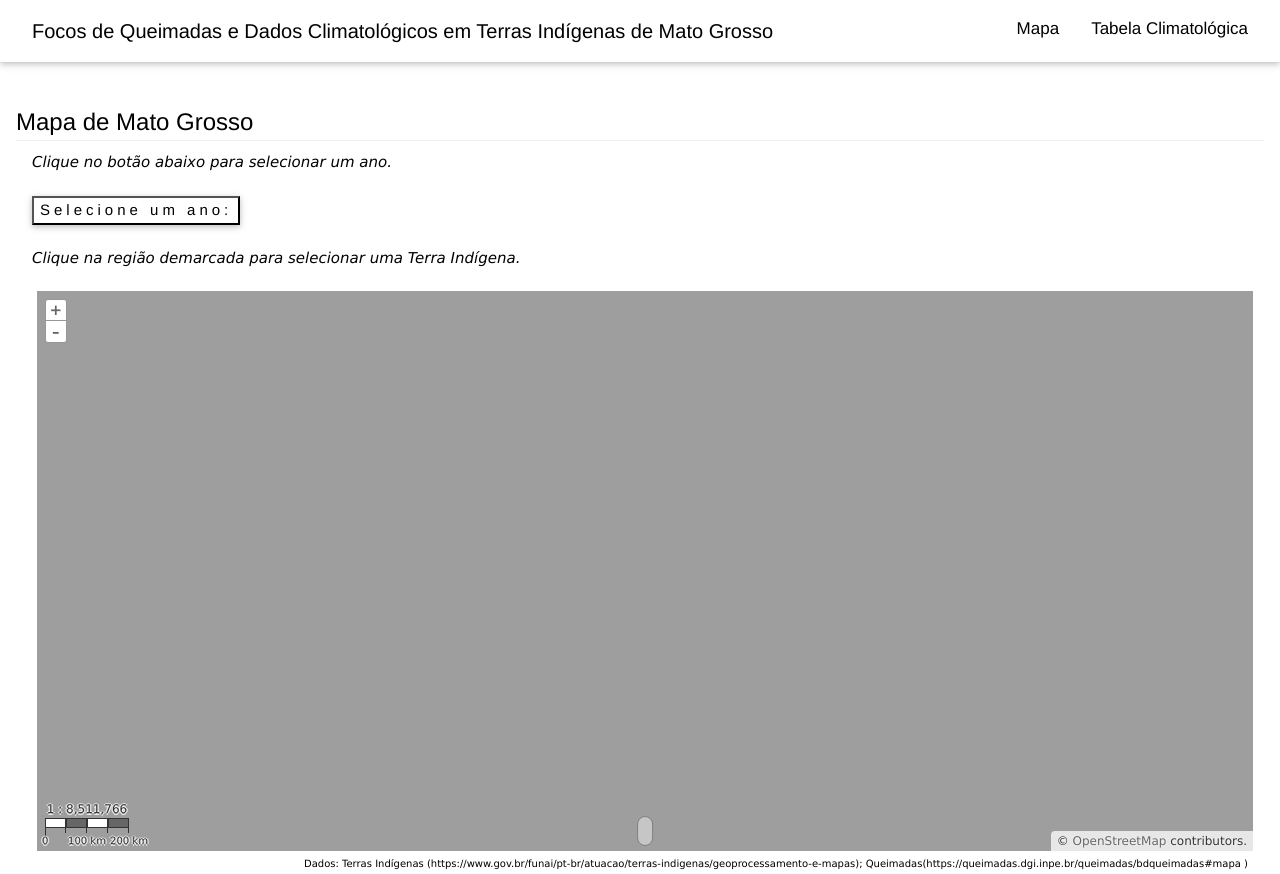
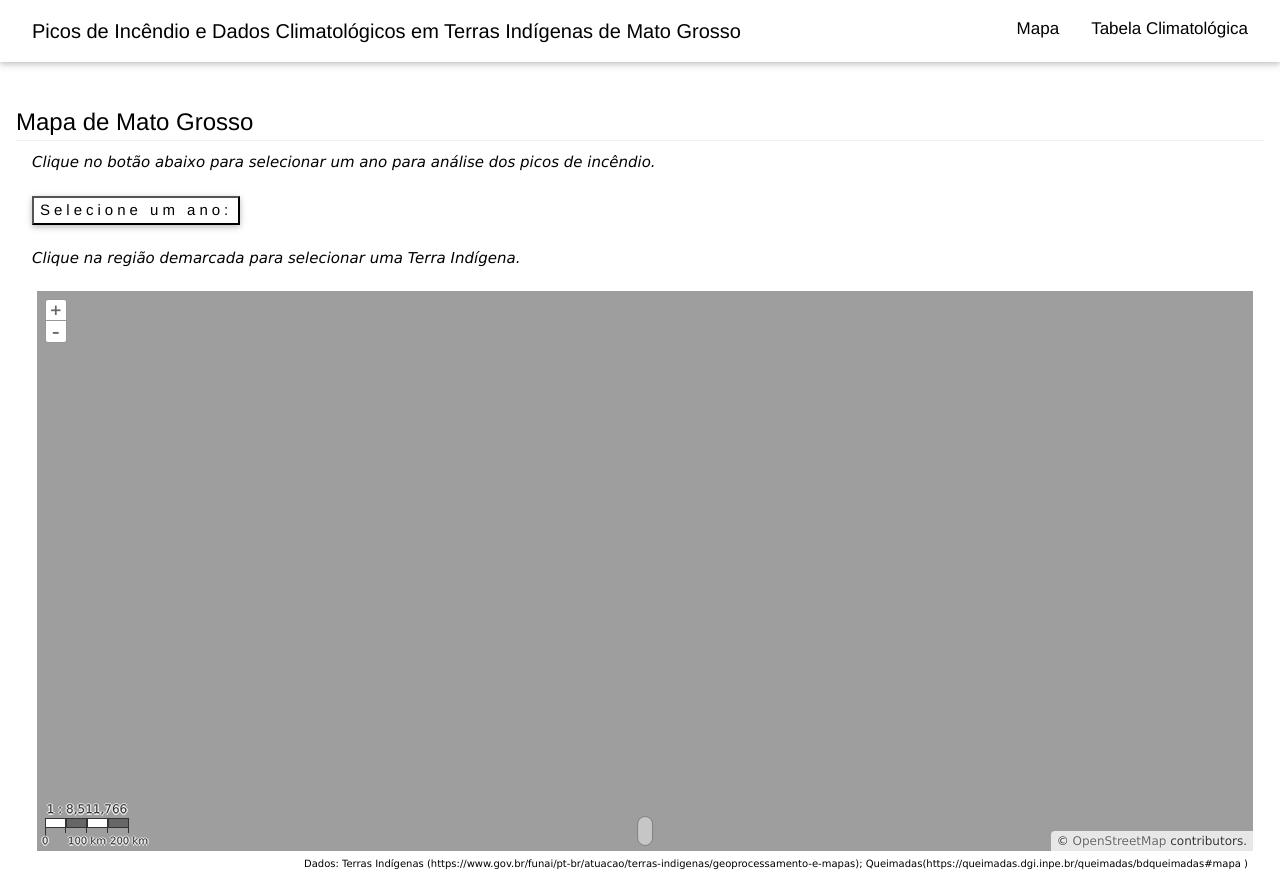
Before and after one commit to giuliannamoretti/frontend, a website built with Vite: page index.html in a window 1280 px wide. Shown: the top 874 px of the page. Built offline with nearby package versions, Linux system fonts and the light colour scheme; a script that the page names is missing; files whose address does not match are found by name.

Commit message:
projeto final

```diff
--- a/index.html
+++ b/index.html
@@ -14,7 +14,7 @@
 <body>
 
   <div class="w3-bar w3-white we-wide w3-padding w3-card">
-    <a href="#home" class="w3-bar-item w3-button " style="font-family: Helvetica; font-size: 20px;">Focos de Queimadas e
+    <a href="#home" class="w3-bar-item w3-button " style="font-family: Helvetica; font-size: 20px;">Picos de Incêndio e
       Dados Climatológicos em Terras Indígenas de Mato Grosso</a>
     <div class="w3-right w3-hide-small">
       <a href="http://127.0.0.1:5173/#mapa" class="w3-bar-item w3-button"
@@ -26,7 +26,7 @@
   <div class="w3-container w3-padding-32" id="contact">
     <h3 class="w3-border-bottom w3-border-light-grey" style="font-family: Helvetica;" id="mapa">Mapa de Mato Grosso</h3>
     <div class="w3-container" id="select">
-      <i>Clique no botão abaixo para selecionar um ano.</i>
+      <i>Clique no botão abaixo para selecionar um ano para análise dos picos de incêndio.</i>
       <br>
       <br>
       <button class="w3-card w3-wide w3-bar-item w3-white" id="myBtn" style="font-family: Helvetica;">Selecione um
--- a/package.json
+++ b/package.json
@@ -13,7 +13,6 @@
     "vite": "^3.0.9"
   },
   "dependencies": {
-    "@popperjs/core": "^2.11.6",
     "jquery": "^3.6.1",
     "ol": "latest",
     "ol-popup": "^5.0.0"
```
Also changed, not shown: 1 other file.
